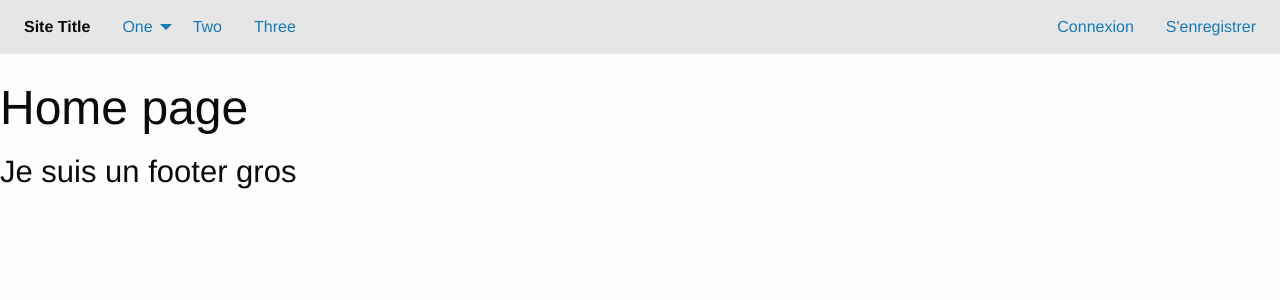
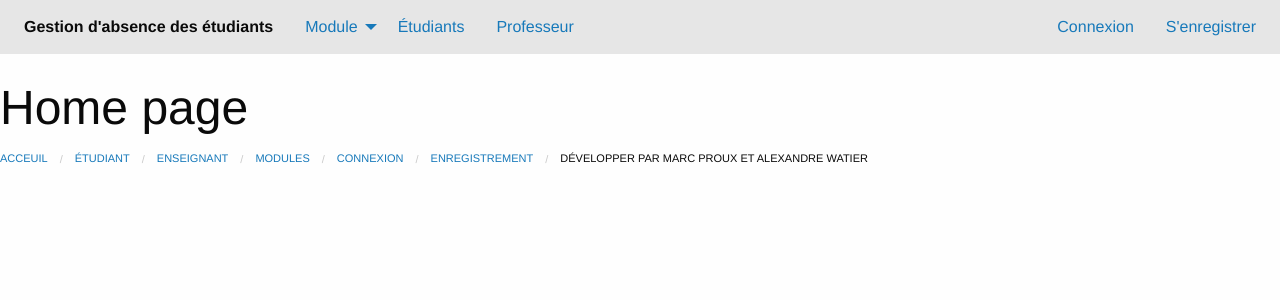
Before and after one commit to Daethe/projetM2105, a PHP site: page /?p=1 in a window 1280 px wide. Shown: the top 300 px of the page. Run offline with PHP 8.4, Linux system fonts and the light colour scheme.

Commit message:
Je t'ai fait le header et le footer

```diff
--- a/Views/static/footer.php
+++ b/Views/static/footer.php
@@ -7,4 +7,17 @@
  */
 ?>
 
-<h3>Je suis un footer gros</h3>
+
+<nav aria-label="You are here:" role="navigation">
+  <ul class="breadcrumbs">
+    <li><a href="/p home">Acceuil</a></li>
+    <li><a href="?=student">Étudiant</a></li>
+    <li><a href="?=teacher">Enseignant</a></li>
+    <li><a href="?=allmod">Modules</a></li>
+    <li><a href="?=login">Connexion</a></li>
+    <li><a href="?=register">Enregistrement</a></li>
+    <li>
+      <span class="show-for-sr">Current: </span> Développer par Marc Proux et Alexandre Watier
+    </li>
+  </ul>
+</nav>
--- a/Views/static/header.php
+++ b/Views/static/header.php
@@ -9,17 +9,17 @@
 <div class="top-bar" style="margin-bottom:20px">
 	<div class="top-bar-left">
 		<ul class="dropdown menu" data-dropdown-menu>
-			<li class="menu-text">Site Title</li>
+			<li class="menu-text">Gestion d'absence des étudiants</li>
 			<li>
-				<a href="#">One</a>
+				<a href="#">Module</a>
 				<ul class="menu vertical">
-					<li><a href="#">One</a></li>
-					<li><a href="#">Two</a></li>
-					<li><a href="#">Three</a></li>
+					<li><a href="?=modrt">Module RT</a></li>
+					<li><a href="?=modmmi">Module MMI</a></li>
+					<li><a href="?=allmod">Tout les modules</a></li>
 				</ul>
 			</li>
-			<li><a href="#">Two</a></li>
-			<li><a href="#">Three</a></li>
+			<li><a href="?p=student">Étudiants</a></li>
+			<li><a href="?p=teacher">Professeur</a></li>
 		</ul>
 	</div>
 	<div class="top-bar-right">
```
